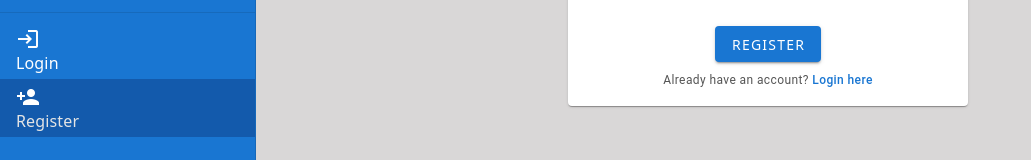
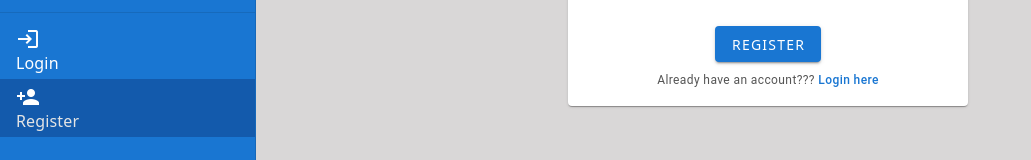
Before and after one commit to Joe2091/FinalYearProject, a Vue app in the folder Frontend/: page /#/register in a window 1280 px wide. Shown: the part 226-386 px from the top of the page, without its empty margins (0-1031 px from the left). Built offline with nearby package versions, Linux system fonts and the light colour scheme; no server answers.

Commit message:
final final test deployment

```diff
--- a/Frontend/src/pages/auth/Register.vue
+++ b/Frontend/src/pages/auth/Register.vue
@@ -40,7 +40,7 @@ const registerUser = async () => {
         >
       </div>
       <p class="mt-2 text-caption">
-        Already have an account?
+        Already have an account???
         <router-link to="/login" aria-label="Go to Register Page"
           >Login here</router-link
         >
```
